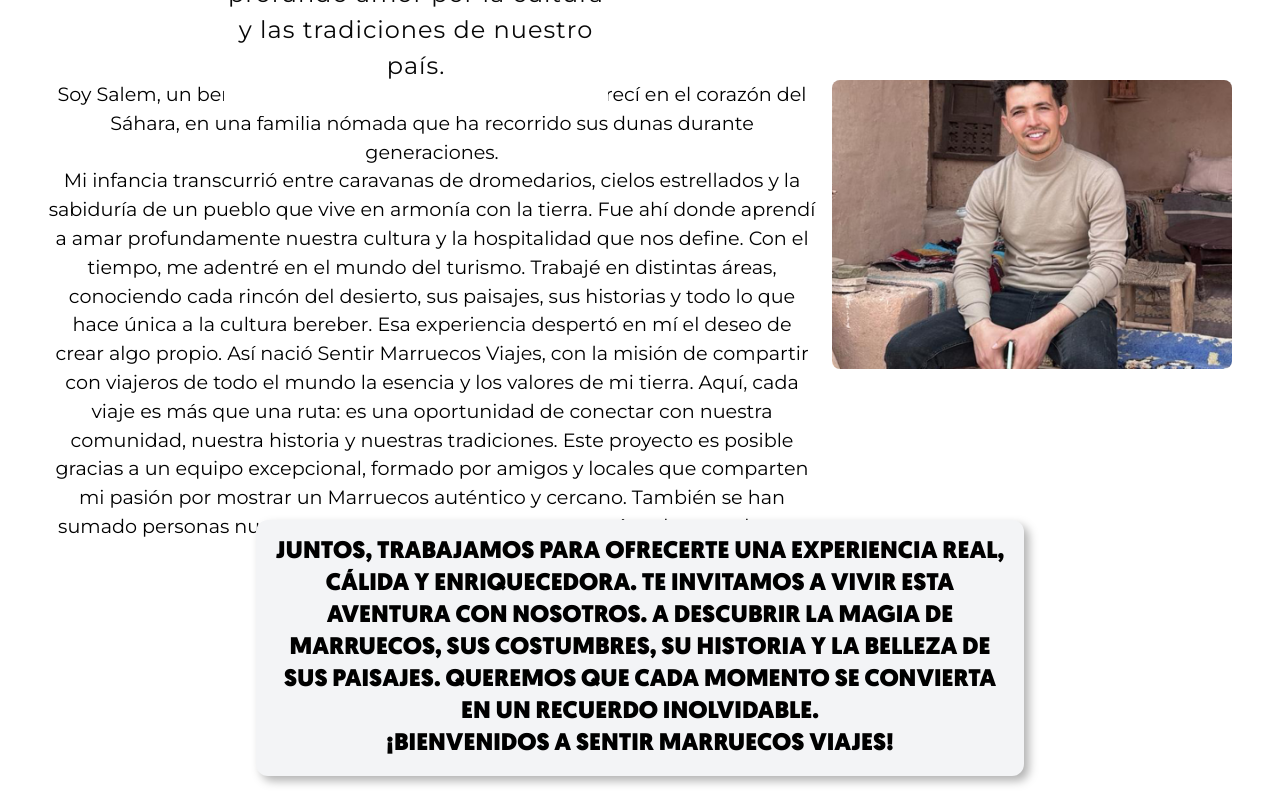
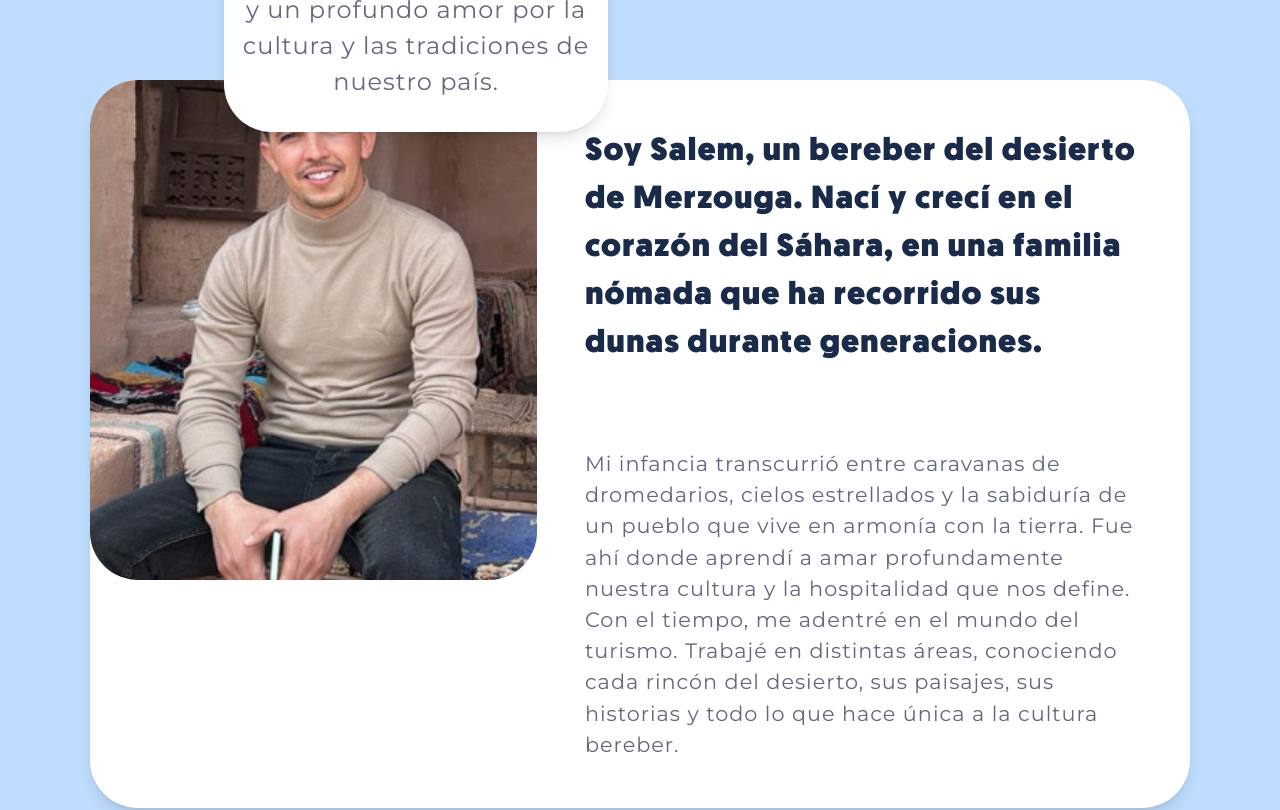
Before and after one commit to JuanCanteroJarilla/sentir-marruecos, a Next.js app: page /Sobre-nosotros in a window 1280 px wide. Shown: the part 640-1450 px from the top of the page. Built offline with nearby package versions, Linux system fonts and the light colour scheme.

Commit message:
wip sobre nosotros

```diff
--- a/src/app/Sobre-nosotros/page.tsx
+++ b/src/app/Sobre-nosotros/page.tsx
@@ -3,8 +3,9 @@ import Image from "next/image";
 function SobreNosotros() {
   return (
     <>
+      <div className="bg-[#bedcfd] h-[240vh] w-full">
         <div className="mainDivSobreNosotros flex flex-col items-start h-screen">
-        <div className="bg-white mt-[20rem] max-w-[24rem] ml-4 sm:ml-16 md:ml-32 lg:ml-56">
+          <div className="bg-white mt-[20rem] max-w-[24rem] ml-4 sm:ml-16 md:ml-32 lg:ml-56 rounded-[3rem] pt-4 pl-4 pr-4 shadow-lg">
             <p className="titleSobreNosotros text-5xl">
               Bienvenidos a Sentir Marruecos Viajes.
             </p>
@@ -14,7 +15,7 @@ function SobreNosotros() {
             </p>
           </div>
         </div>
-      <div className="h-screen w-full flex flex-row justify-center gap-4">
+        {/* <div className="h-screen w-full flex flex-row justify-center gap-4">
         <div className="mt-86 max-w-[60vw]">
           <p className="salemText ">
             Soy Salem, un bereber del desierto de Merzouga. Nací y crecí en el
@@ -38,26 +39,60 @@ function SobreNosotros() {
             por nuestra tierra.
           </p>
         </div>
-        <div className="mt-90">
+
+      </div> */}
+        <div className=" w-[86vw] flex flex-row justify-center items-start mt-[45vh] bg-white mx-auto rounded-[3rem] shadow-lg">
+          <div className="flex items-center justify-center w-[950px] h-[500px] overflow-hidden">
             <Image
               src={"/images/salem.png"}
               alt={`Rutas`}
-            width={400} // Ajusta el ancho según tu diseño
-            height={280} // Ajusta el alto según tu diseño
-            className="rounded-lg "
+              width={950}
+              height={348}
+              className="rounded-[3rem] w-full h-full object-cover"
+            />
+          </div>
+          <div className="gap-4 p-12 w-[100vw]">
+            <p className="salemTitle">
+              Soy Salem, un bereber del desierto de Merzouga. Nací y crecí en el
+              corazón del Sáhara, en una familia nómada que ha recorrido sus
+              dunas durante generaciones. <br />
+            </p>
+            <p className="salemSubtitle pt-20">
+              Mi infancia transcurrió entre caravanas de dromedarios, cielos
+              estrellados y la sabiduría de un pueblo que vive en armonía con la
+              tierra. Fue ahí donde aprendí a amar profundamente nuestra cultura
+              y la hospitalidad que nos define. Con el tiempo, me adentré en el
+              mundo del turismo. Trabajé en distintas áreas, conociendo cada
+              rincón del desierto, sus paisajes, sus historias y todo lo que
+              hace única a la cultura bereber.
+            </p>
+          </div>
+        </div>
+        <div className=" w-[86vw] flex flex-row justify-center items-start mt-[20vh] mb-[2vh] bg-white mx-auto rounded-[3rem] shadow-lg">
+          <div className="gap-4 p-12 w-[100vw]">
+            <p className="salemTitle">
+              Aquí, cada viaje es más que una ruta: es una oportunidad de
+              conectar con nuestra comunidad, nuestra historia y nuestras
+              tradiciones. <br />
+            </p>
+            <p className="salemSubtitle pt-32">
+              Este proyecto es posible gracias a un equipo excepcional, formado
+              por amigos y locales que comparten mi pasión por mostrar un
+              Marruecos auténtico y cercano. También se han sumado personas
+              nuevas que aportan sus ganas, su energía, talento y el amor por
+              nuestra tierra.
+            </p>
+          </div>
+          <div className="flex items-center justify-center w-[950px] h-[500px] overflow-hidden">
+            <Image
+              src={"/images/Campamento Merzouga.jpg"}
+              alt={`Rutas`}
+              width={950}
+              height={348}
+              className="rounded-[3rem] w-full h-full object-cover"
             />
           </div>
         </div>
-      <div className="divTitleFooter flex flex-row justify-center items-center mb-20 max-w-[60vw] mx-auto bg-gray-100 rounded-xl">
-        <p className="titleFooter text-2xl p-4">
-          Juntos, trabajamos para ofrecerte una experiencia real, cálida y
-          enriquecedora. Te invitamos a vivir esta aventura con nosotros. A
-          descubrir la magia de Marruecos, sus costumbres, su historia y la
-          belleza de sus paisajes. Queremos que cada momento se convierta en un
-          recuerdo inolvidable.
-          <br />
-          ¡Bienvenidos a Sentir Marruecos Viajes!
-        </p>
       </div>
     </>
   );
--- a/src/app/Sobre-nosotros/styles.scss
+++ b/src/app/Sobre-nosotros/styles.scss
@@ -22,7 +22,7 @@
   font-family: "Geomanist", sans-serif;
   font-weight: 500;
   text-transform: uppercase;
-  color: rgb(0, 0, 0);
+  color: #1a2b49;
   text-align: center; // Centra el texto
   margin-top: 2rem; // Añade margen superior
 }
@@ -31,7 +31,7 @@
   font-family: "Montserrat", sans-serif;
   font-size: 1.5rem;
   letter-spacing: 1px;
-  color: rgb(8, 8, 8);
+  color: #63687a;
   text-align: center; // Centra el texto
   margin: 0 auto 2rem; // Centra y da margen inferior
   display: block;
@@ -45,15 +45,62 @@
   margin: 1rem auto; // Añade margen superior e inferior
 }
 
-.divTitleFooter{
-    filter: drop-shadow(5px 5px 5px rgba(0,0,0,0.3));
+.divTitleFooter {
+  filter: drop-shadow(5px 5px 5px rgba(0, 0, 0, 0.3));
 }
 
-.titleFooter{
-    font-family: "Geomanist", sans-serif;
-    font-weight: 500;
-    text-transform: uppercase;
-    color: rgb(0, 0, 0);
-    text-align: center; // Centra el texto
-    // margin-top: 2rem; // Añade margen superior
+.titleFooter {
+  font-family: "Geomanist", sans-serif;
+  font-weight: 500;
+  text-transform: uppercase;
+  color: rgb(0, 0, 0);
+  text-align: center; // Centra el texto
+
 }
+
+.salemTitle {
+  font-family: "Geomanist", sans-serif;
+  color: #1a2b49;
+  font-size: 2rem;
+  letter-spacing: 1px;
+}
+
+.salemSubtitle {
+  font-family: "Montserrat", sans-serif;
+  font-size: 1.3rem;
+  letter-spacing: 1px;
+  color: #63687a;
+}
+
+.salem3Paragraph{
+  font-family: "Montserrat", sans-serif;
+  font-size: 1.5rem;
+  letter-spacing: 1px;
+  color: rgba(187, 85, 1, 0.423);
+}
+
+// @media (min-width: 1024px) {
+//   .titleSobreNosotros {
+//     // color: red;
+//   }
+
+//   .subtitleTitleSobreNosotros {
+//     font-size: 1.5rem;
+//   }
+
+//   .salemText {
+//     font-size: 1.2rem;
+//   }
+
+//   .salemTitle {
+//     font-size: 2.5rem;
+//   }
+
+//   .salemSubtitle {
+//     font-size: 1.5rem;
+//   }
+
+//   .salem3Paragraph {
+//     font-size: 1.8rem;
+//   }
+// }
```
Also changed, not shown: public/images/Campamento Merzouga.jpg (added), public/images/salem.png. Lines whose indentation alone changed are shown as unchanged.
